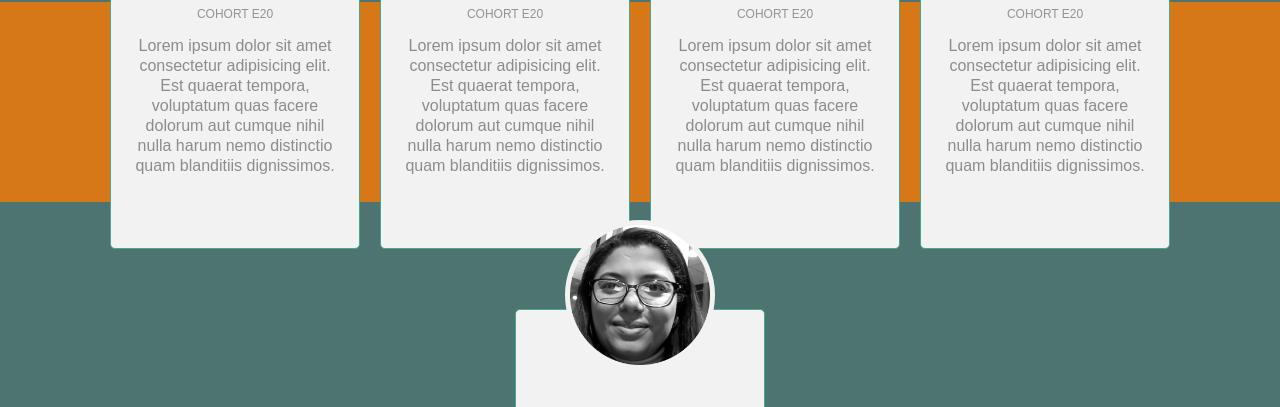
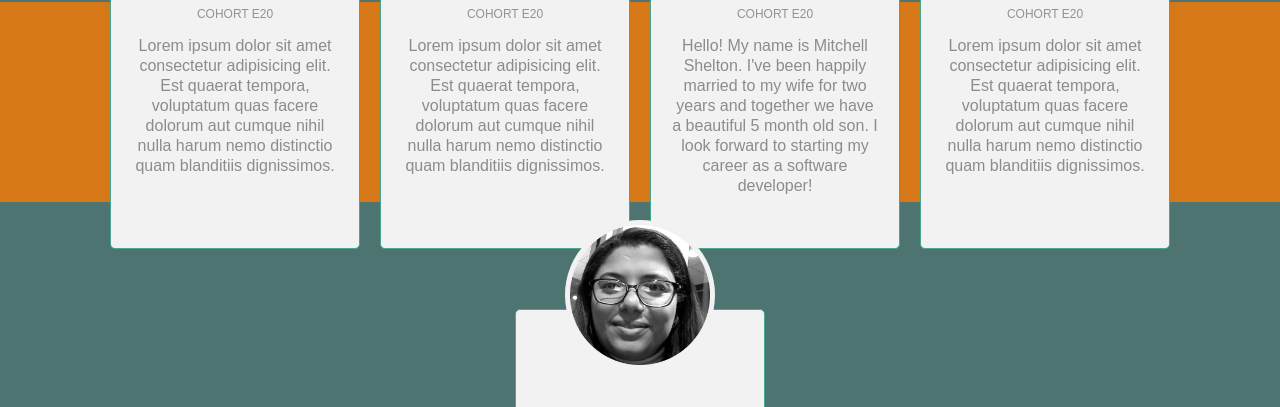
Before and after one commit to Mary-Mena21/Meet_Our_Team, a plain HTML site: page index.html in a window 1280 px wide. Shown: the part 372-779 px from the top of the page. Drawn offline with Linux system fonts and the light colour scheme; a web font is replaced by a local one.

Commit message:
added about me for Mitchell

```diff
--- a/index.html
+++ b/index.html
@@ -53,14 +53,12 @@
           <h3>Mitchell</h3>
           <p class="role">Cohort E20</p>
           <p>
-            Lorem ipsum dolor sit amet consectetur adipisicing elit. Est quaerat
-            tempora, voluptatum quas facere dolorum aut cumque nihil nulla harum
-            nemo distinctio quam blanditiis dignissimos.
+            Hello! My name is Mitchell Shelton. I've been happily married to my wife for two years and together we have a beautiful 5 month old son. I look forward to starting my career as a software developer!
           </p>
         </div>
         <div class="team_member">
           <div class="team_img">
-            <img src="Home_Page/Team_images/Danny.png" alt="Team_image" />
+            <a href="About_Danny/index.html"><img src="Home_Page/Team_images/Danny.png" alt="Team_image" /></a>
           </div>
           <h3>Danny</h3>
           <p class="role">Cohort E20</p>
```
